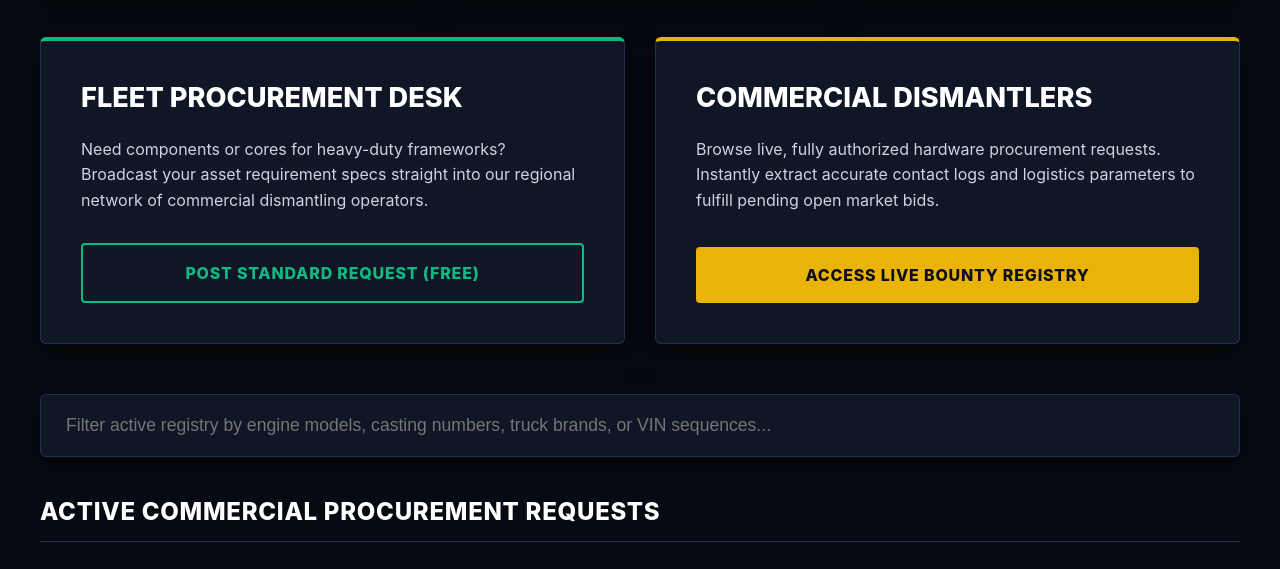
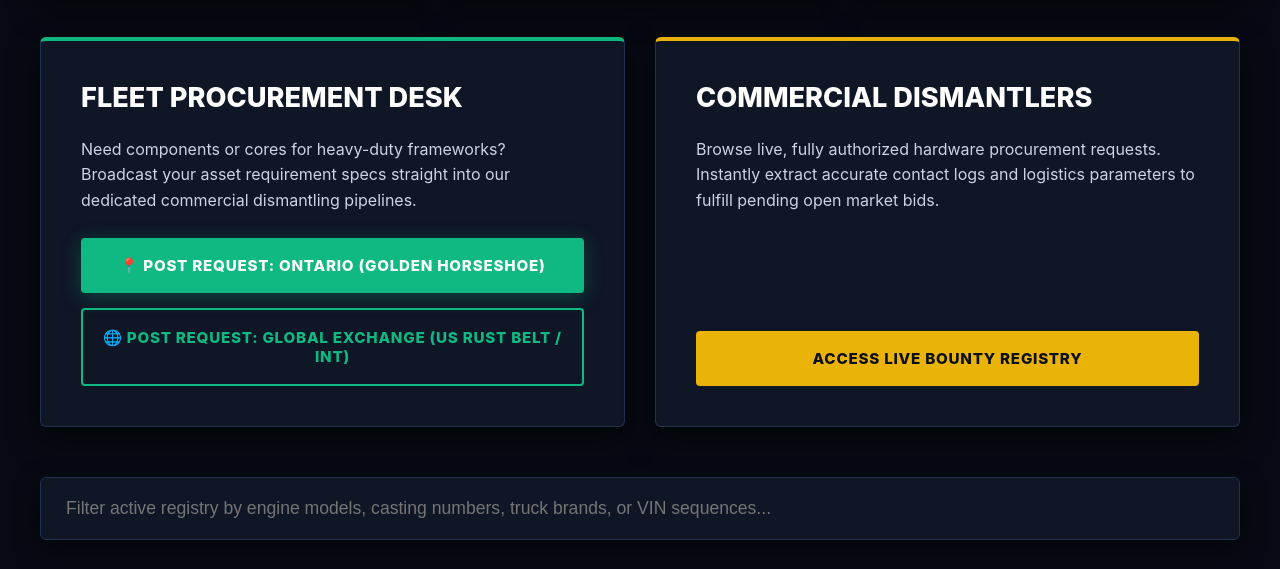
Before and after one commit to 174hz/truckpartsxl, a plain HTML site: page index.html in a window 1280 px wide. Shown: the part 468-1037 px from the top of the page. Drawn offline with Linux system fonts and the light colour scheme; no server answers.

Commit message:
Update index.html

```diff
--- a/index.html
+++ b/index.html
@@ -108,11 +108,11 @@
         .seller-zone { border-top: 4px solid var(--accent-yellow); }
 
         .market-card h2 { margin-top: 0; font-size: 1.7rem; font-weight: 800; color: #ffffff; text-transform: uppercase; }
-        .market-card p { color: #cbd5e1; font-size: 1rem; line-height: 1.6; margin-bottom: 30px; }
+        .market-card p { color: #cbd5e1; font-size: 1rem; line-height: 1.6; margin-bottom: 25px; }
 
         .buyer-actions { display: flex; flex-direction: column; gap: 15px; }
         .action-btn {
-            display: block; text-align: center; padding: 18px; border-radius: 4px; font-weight: 800; font-size: 1rem;
+            display: block; text-align: center; padding: 18px; border-radius: 4px; font-weight: 800; font-size: 0.95rem;
             text-decoration: none; text-transform: uppercase; letter-spacing: 0.05em; transition: all 0.2s ease;
         }
         .btn-buyer-free { background: transparent; border: 2px solid var(--accent-green); color: var(--accent-green); }
@@ -213,10 +213,15 @@
             <div class="market-card buyer-zone">
                 <div>
                     <h2>Fleet Procurement Desk</h2>
-                    <p>Need components or cores for heavy-duty frameworks? Broadcast your asset requirement specs straight into our regional network of commercial dismantling operators.</p>
+                    <p>Need components or cores for heavy-duty frameworks? Broadcast your asset requirement specs straight into our dedicated commercial dismantling pipelines.</p>
                 </div>
                 <div class="buyer-actions">
-                    <a href="https://docs.google.com/forms/d/e/1FAIpQLSd7gq-8oU-Z9_17X_4_y_9K6vD6fJtDq3Z0rX_xW-8-o0v1bA/viewform" target="_blank" class="action-btn btn-buyer-free">Post Standard Request (Free)</a>
+                    <a href="https://docs.google.com/forms/d/e/1FAIpQLSd7gq-8oU-Z9_17X_4_y_9K6vD6fJtDq3Z0rX_xW-8-o0v1bA/viewform" target="_blank" class="action-btn btn-buyer-boost">
+                        📍 Post Request: Ontario (Golden Horseshoe)
+                    </a>
+                    <a href="https://docs.google.com/forms/d/e/1FAIpQLSd7gq-8oU-Z9_17X_4_y_9K6vD6fJtDq3Z0rX_xW-8-o0v1bA/viewform" target="_blank" class="action-btn btn-buyer-free">
+                        🌐 Post Request: Global Exchange (US Rust Belt / Int)
+                    </a>
                 </div>
             </div>
 
@@ -372,7 +377,6 @@
                 let targetFormUrl = "";
                 const spreadsheetRowNumber = data.indexOf(row) + 1;
 
-                // LIVE USER INTERFACE PATHWAYS: Pointing directly to clean viewing forms with row pre-fill variables
                 if (isTier1) {
                     targetFormUrl = `https://docs.google.com/forms/d/e/1FAIpQLSfNNeAUVU0z4PpPy4gN0KHJ0Z_fZnz494V1aT7JHyLUYx7qoQ/viewform?entry.773631869=${spreadsheetRowNumber}`;
                 } else {
```
